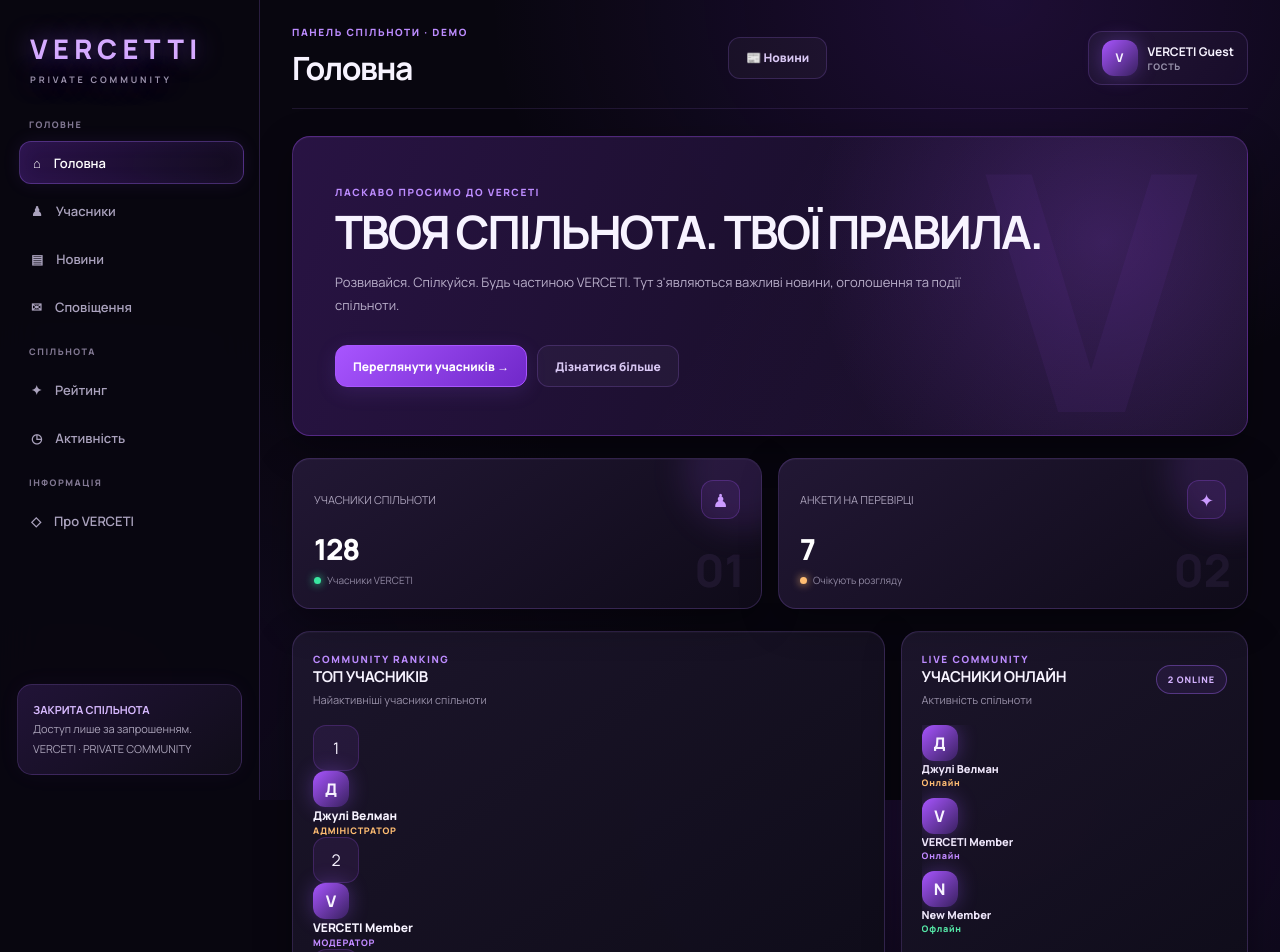
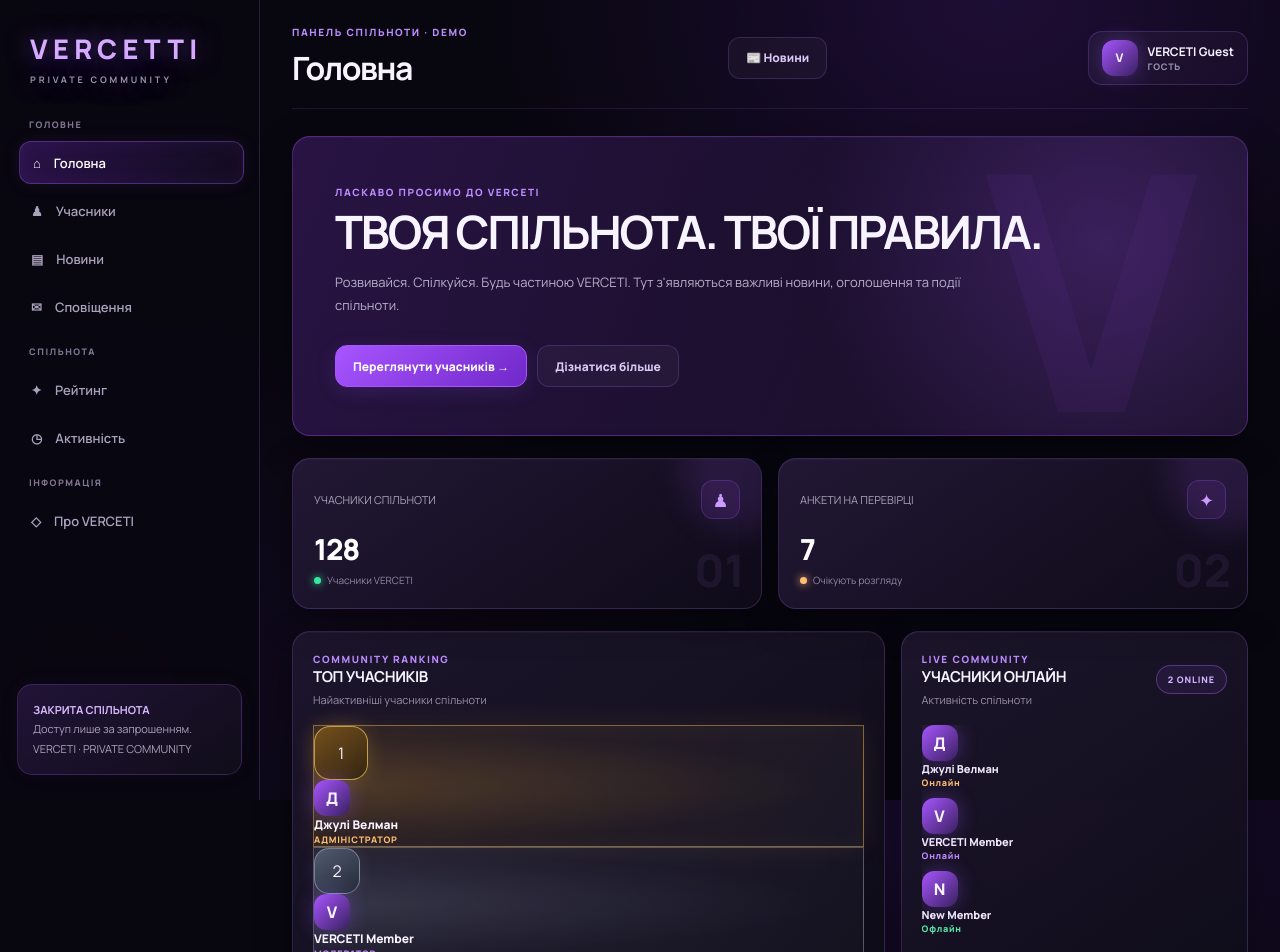
Before and after one commit to da09ni09l-dot/verceti, a Next.js app in the folder VERCETI-starter/verceti/: page /design-preview in a window 1280 px wide. Shown: the top 952 px of the page. Built offline with nearby package versions, Linux system fonts and the light colour scheme; no server answers.

Commit message:
Add podium rank classes to design preview

```diff
--- a/VERCETI-starter/verceti/src/app/design-preview/page.tsx
+++ b/VERCETI-starter/verceti/src/app/design-preview/page.tsx
@@ -126,7 +126,7 @@ export default function DesignPreview() {
               </div>
             </div>
             {demoMembers.map((member, index) => (
-              <div className="ranking-member" key={member.name}>
+              <div className={`ranking-member ranking-place-${index + 1}`} key={member.name}>
                 <div className="ranking-position">{index + 1}</div>
                 <div className="avatar">{member.name.slice(0, 1)}</div>
                 <div>
```
